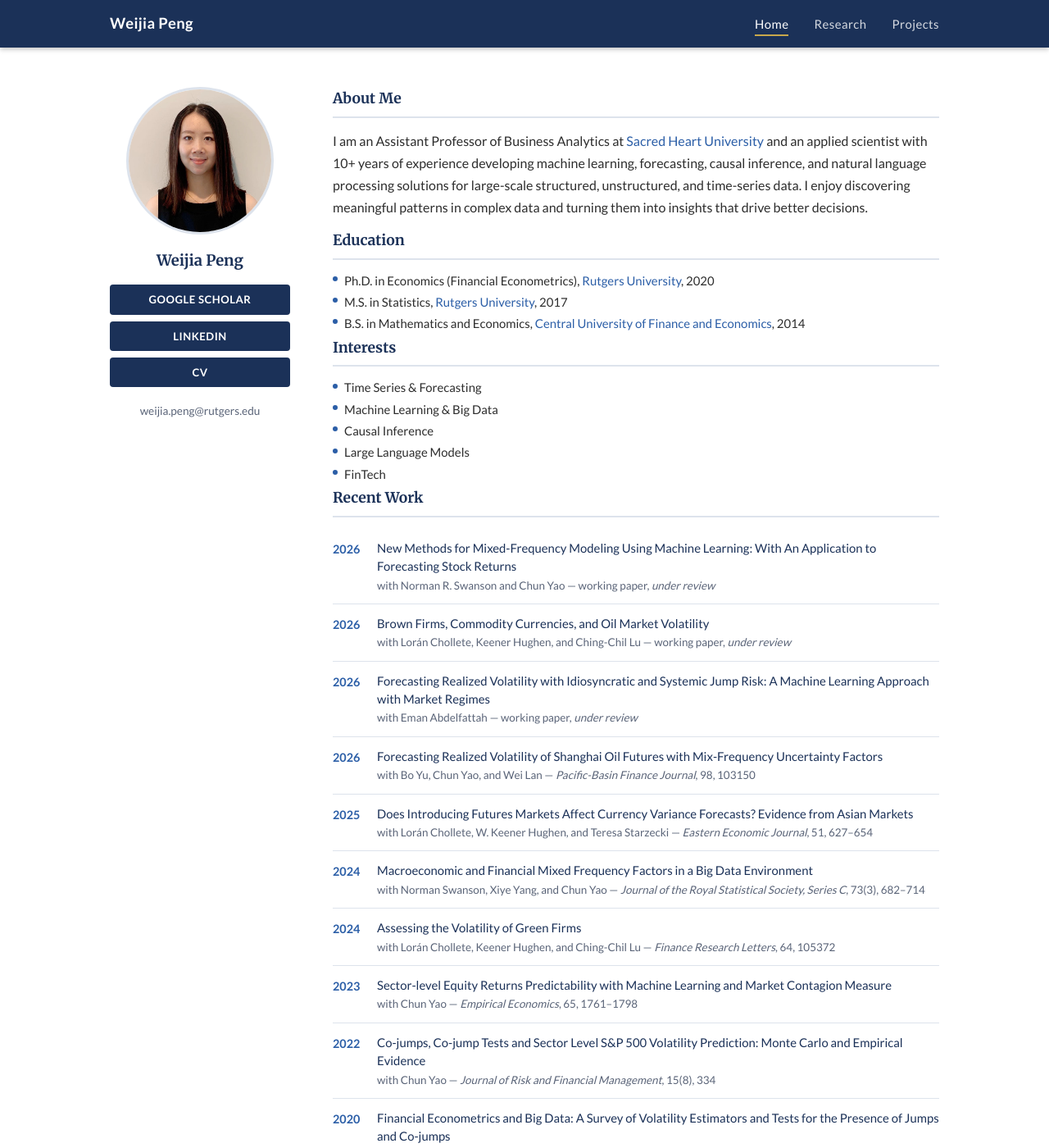
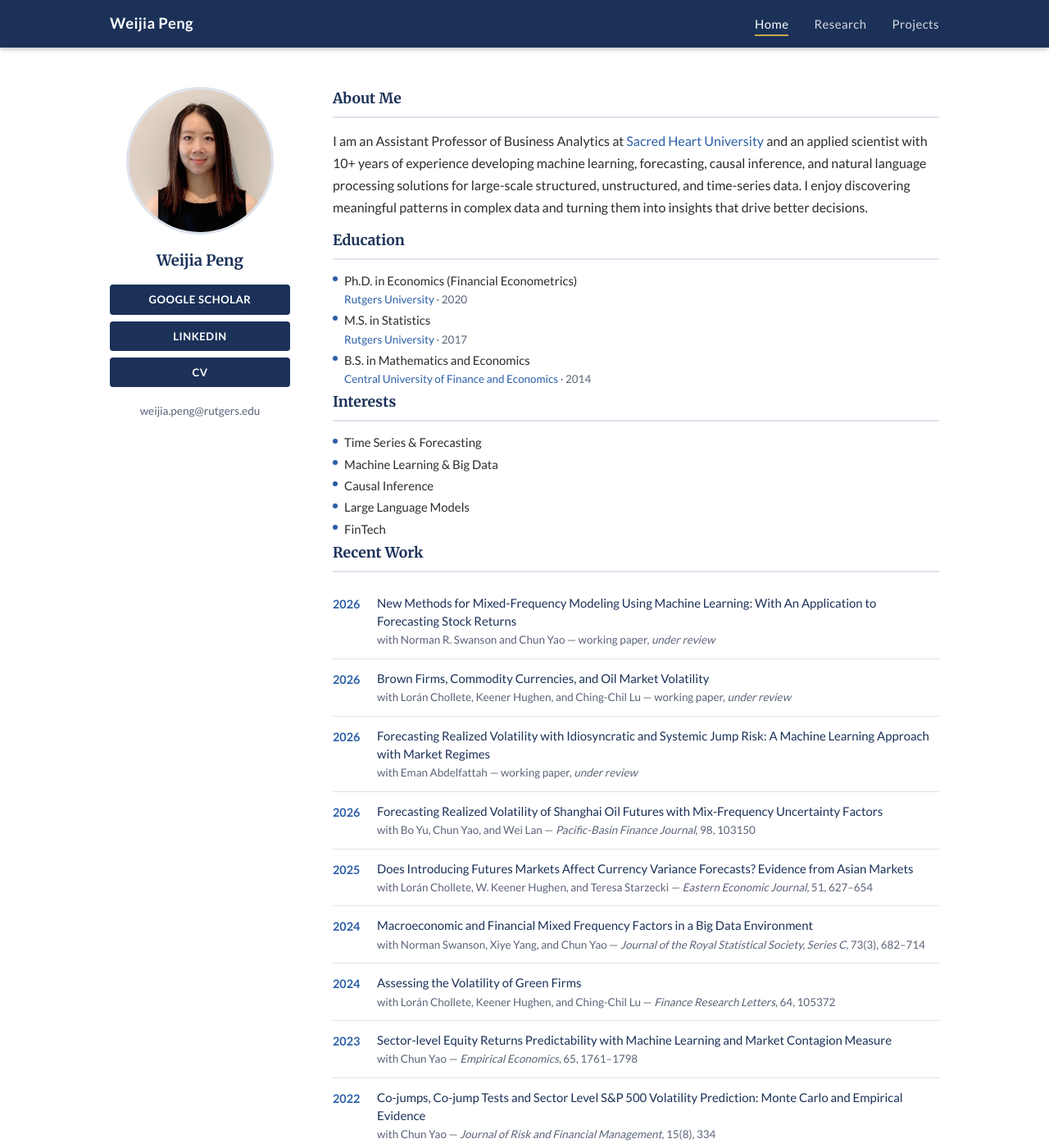
Before and after one commit to weijiap/weijiap.github.io, a Jekyll site: the page built from index.html, in a window 1280 px wide and 1400 px high. Shown: the whole window at 82% size. Built offline with Jekyll 4.4.1, drawn with Linux system fonts in a browser that asks for light colours.

Commit message:
Restructure education items: degree on first line, university/year on second
Co-Authored-By: Claude Sonnet 4.6 <noreply@anthropic.com>

```diff
--- a/assets/css/style.css
+++ b/assets/css/style.css
@@ -186,6 +186,11 @@ a:hover { text-decoration: underline; }
   position: absolute;
   left: 0;
   top: 0.42em;
+}
+
+.edu-meta {
+  font-size: .84rem;
+  color: var(--muted);
 }
 
 @media (max-width: 680px) {
--- a/index.html
+++ b/index.html
@@ -44,9 +44,9 @@ title: Home
     <section class="edu-section">
       <h2>Education</h2>
       <ul class="interest-list">
-        <li>Ph.D. in Economics (Financial Econometrics), <a href="https://newbrunswick.rutgers.edu/" target="_blank" rel="noopener">Rutgers University</a>, 2020</li>
-        <li>M.S. in Statistics, <a href="https://newbrunswick.rutgers.edu/" target="_blank" rel="noopener">Rutgers University</a>, 2017</li>
-        <li>B.S. in Mathematics and Economics, <a href="http://www.cufe.edu.cn/" target="_blank" rel="noopener">Central University of Finance and Economics</a>, 2014</li>
+        <li>Ph.D. in Economics (Financial Econometrics)<br><span class="edu-meta"><a href="https://newbrunswick.rutgers.edu/" target="_blank" rel="noopener">Rutgers University</a> &middot; 2020</span></li>
+        <li>M.S. in Statistics<br><span class="edu-meta"><a href="https://newbrunswick.rutgers.edu/" target="_blank" rel="noopener">Rutgers University</a> &middot; 2017</span></li>
+        <li>B.S. in Mathematics and Economics<br><span class="edu-meta"><a href="http://www.cufe.edu.cn/" target="_blank" rel="noopener">Central University of Finance and Economics</a> &middot; 2014</span></li>
       </ul>
     </section>
 
```
